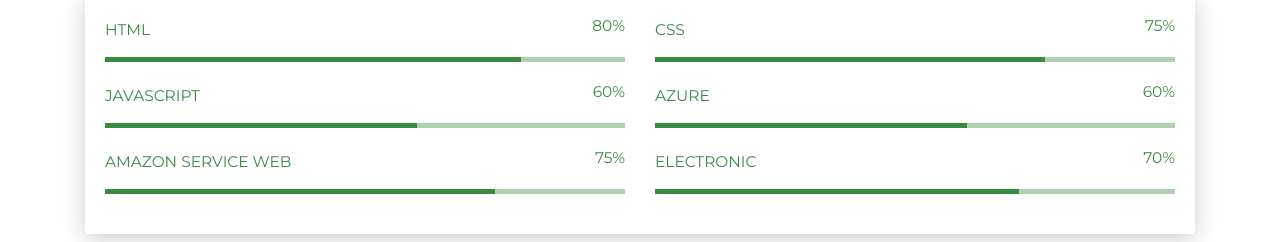
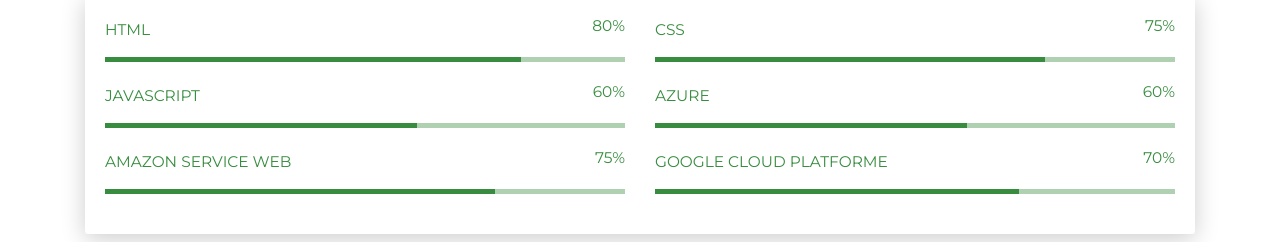
Before and after one commit to daddy-mundele/daddy-mundele.github.io, a plain HTML site: page index.html in a window 1280 px wide. Shown: the part 1110-1352 px from the top of the page. Drawn offline with Linux system fonts and the light colour scheme.

Commit message:
Update index.html

```diff
--- a/index.html
+++ b/index.html
@@ -147,7 +147,7 @@
             </div>
           </div>
           <div class="col-md-6">
-            <div class="progress-container progress-primary"><span class="progress-badge">Electronic</span>
+            <div class="progress-container progress-primary"><span class="progress-badge">Google Cloud Platforme</span>
               <div class="progress">
                 <div class="progress-bar progress-bar-primary" data-aos="progress-full" data-aos-offset="10" data-aos-duration="2000" role="progressbar" aria-valuenow="60" aria-valuemin="0" aria-valuemax="100" style="width: 70%;"></div><span class="progress-value">70%</span>
               </div>
```
